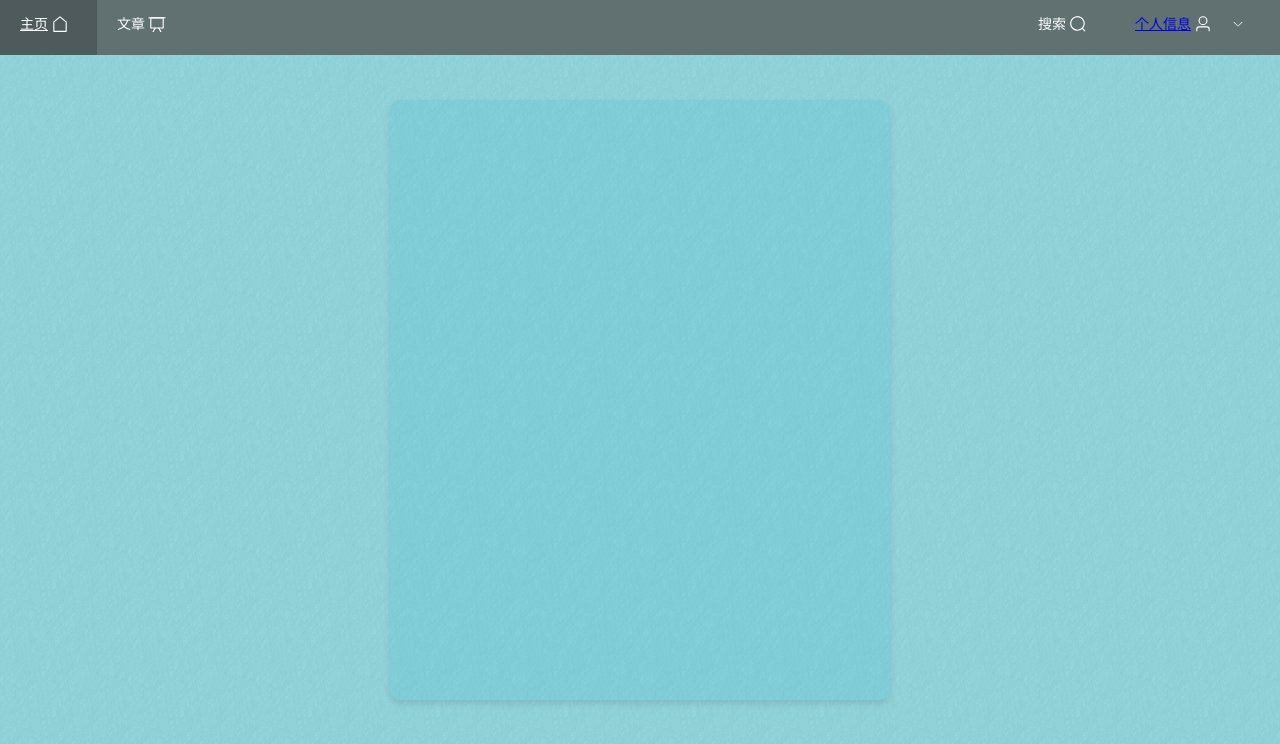
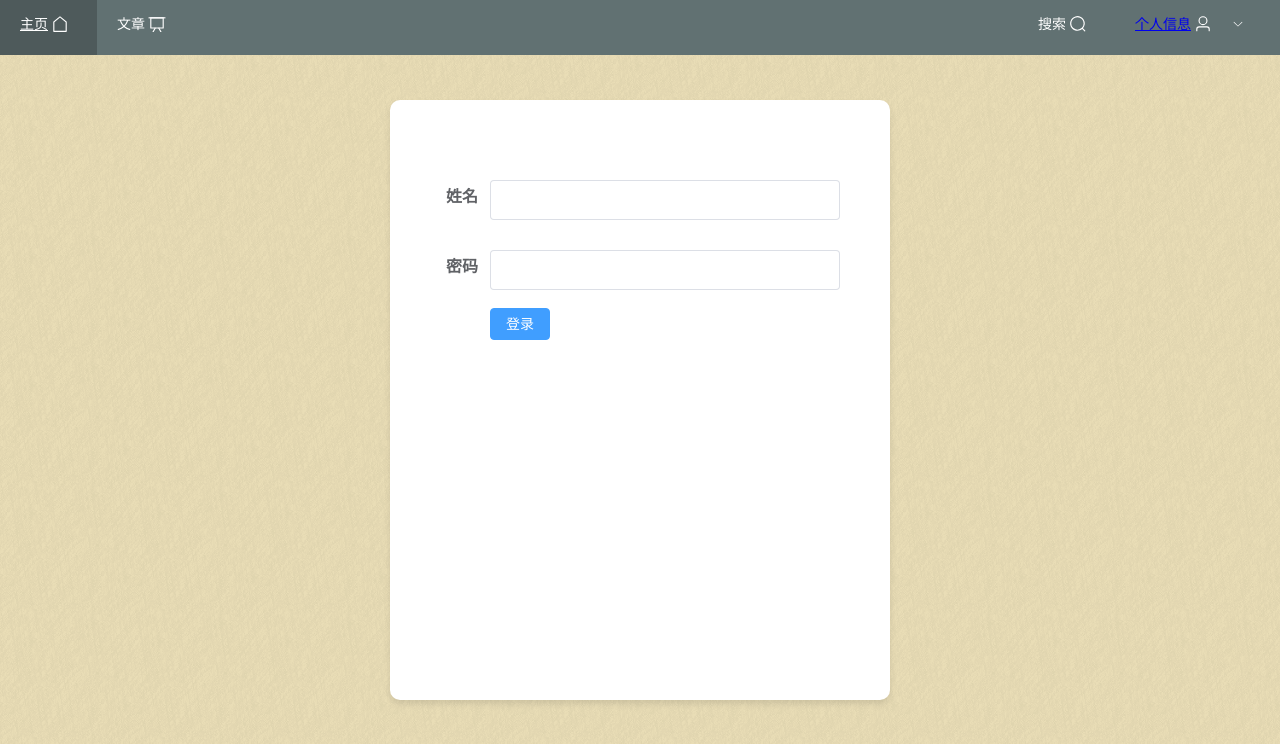
Before and after one commit to leeguo2015/inception, a Vue app in the folder web/: page /login in a window 1280 px wide. Shown: the top 744 px of the page. Built offline with nearby package versions, Linux system fonts and the light colour scheme.

Commit message:
[feat] 登录框

```diff
--- a/web/src/App.vue
+++ b/web/src/App.vue
@@ -24,8 +24,7 @@ import Menu from './components/Menu.vue'
   flex-direction:column;
   height: 100vh;
   /* 设置容器的高度为视口高度，以便看到居中效果 */
-  background-color: lightblue;
-  background-color: #93d5dc;
+  background-color: #e9ddb6;
   background-image: url("./assets/texture.png");
 
 
--- a/web/src/components/Menu.vue
+++ b/web/src/components/Menu.vue
@@ -31,9 +31,19 @@
 </template>
 
 <script>
-//vue更具一个状态显示或者隐藏组件
-
-
+  export default {
+    data() {
+      return {
+        activeIndex: '1',
+        activeIndex2: '1'
+      };
+    },
+    methods: {
+      handleSelect(key, keyPath) {
+        console.log(key, keyPath);
+      }
+    }
+  }
 </script>
 
 <style>
--- a/web/src/views/LoginView.vue
+++ b/web/src/views/LoginView.vue
@@ -1,8 +1,22 @@
 <template >
-
     <div class="container">
         <div class="centered-div">
+            <div class="form_content">
+                <el-form ref="form" :model="form" label-width="50px">
+                <el-form-item class="input-item"  label="姓名">
+                    <el-input class="input-size el-input--round"   :style="input_stayle"  v-model="form.name"></el-input>
+                </el-form-item>
+                <el-form-item class="input-item"  label="密码">
+                    <el-input class="input-size"  v-model="form.password"></el-input>
+                </el-form-item>
 
+                <el-form-item>
+                    <el-button type="primary" @click="onSubmit">登录</el-button>
+                    <!-- <el-button>注册</el-button> -->
+                </el-form-item>
+            </el-form>
+
+            </div>
         </div>
     </div>
 </template>
@@ -13,26 +27,59 @@ export default {
     data() {
         return {
             msg: 'ADAAAAAAAAAA ',
-
+            input_stayle: "",
+            form: {
+                name: '',
+                password: '',
+                date1: '',
+                date2: '',
+                delivery: false,
+                type: [],
+                resource: '',
+                desc: ''
+            }
         }
+    },
+    methods: {
+      onSubmit() {
+        console.log('submit!');
+      }
     }
 }
 
 </script>
 
 <style>
+.input-item {
+    margin: 30px 0px;
+}
+.input-size{
+    width: 10px;
+    height: 40px;
+    border-radius: 20px;
+}
+
+.el-form-item__label{
+    color:#f56c6c;
+    font-weight:bold;
+    font-size:1rem !important;
+
+  }
+
 .login-container {
     width: 100px;
     height: 100px;
     /* margin: auto; */
-    background-color: aqua;
+    /* background-color: aqua; */
 }
 
 .centered-div {
+    padding: 50px 50px;
     width: 500px;
     height: 600px;
-    background-color: rgba(81, 192, 211, 0.25);
+    background-color: rgba(255, 255, 255, 1);
     border-radius: 10px;
     box-shadow: 0 4px 6px rgba(0, 0, 0, 0.1);
+    font-size:15rem;
 }
 </style>
```
